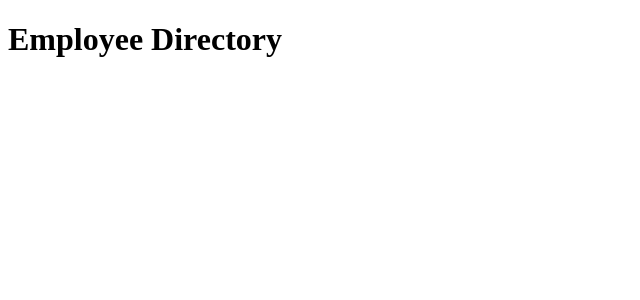
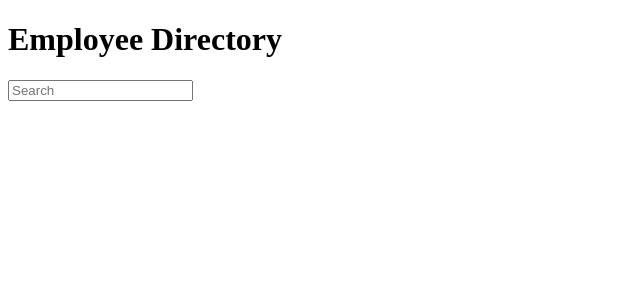
Before and after one commit to SierraChapman/employee-directory, a React (Create React App) app: page / in a window 1280 px wide. Shown: the top 300 px of the page, without its empty margins (0-640 px from the left). Built offline with nearby package versions, Linux system fonts and the light colour scheme.

Commit message:
create Navbar

```diff
--- a/src/App.js
+++ b/src/App.js
@@ -1,4 +1,5 @@
 import React, { useReducer } from 'react';
+import Navbar from './Navbar';
 
 const employees = require("./db/employee.json");
 
@@ -15,7 +16,7 @@ function App() {
   });
 
   return (
-    <h1>Employee Directory</h1>
+    <Navbar />
   );
 }
 
--- /dev/null
+++ b/src/Navbar/index.js
@@ -0,0 +1,13 @@
+import React, {} from 'react';
+
+function Navbar() {
+
+  return (
+    <header>
+      <h1>Employee Directory</h1>
+      <input type="text" name="filter" placeholder="Search" />
+    </header>
+  );
+}
+
+export default Navbar;
```
Also changed, not shown: src/Navbar/style.css (added).
